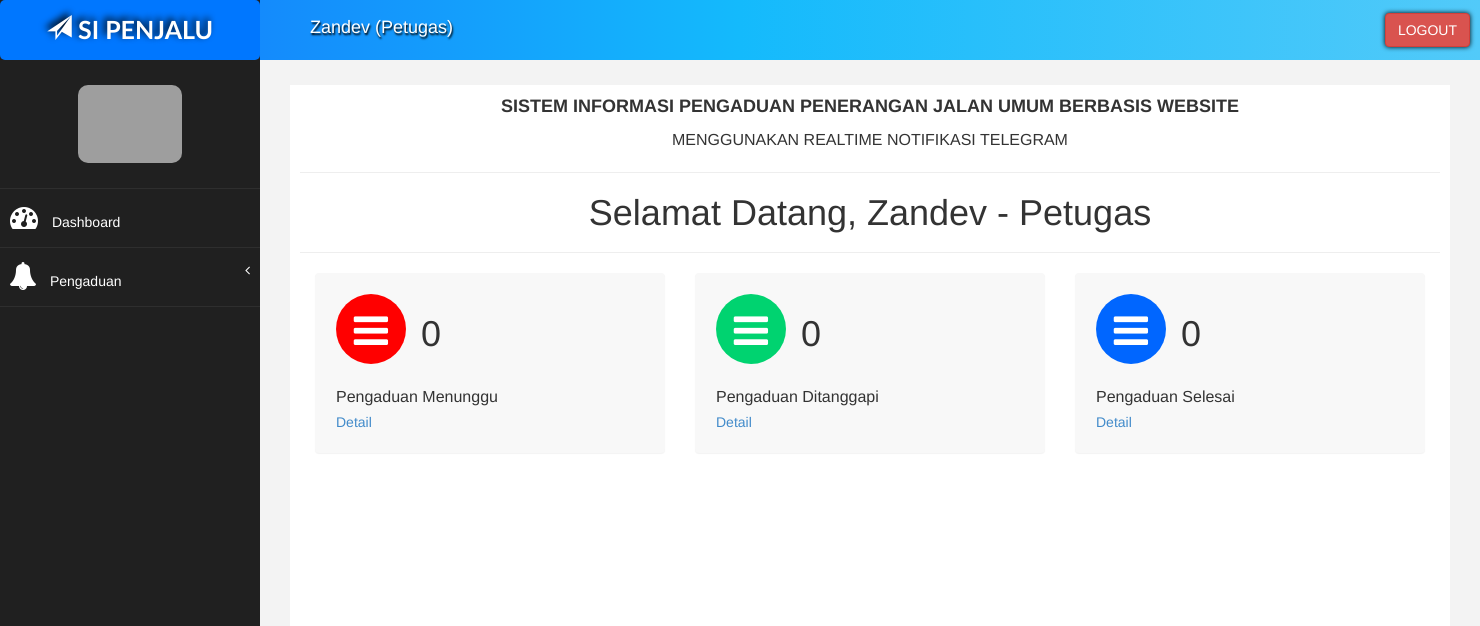
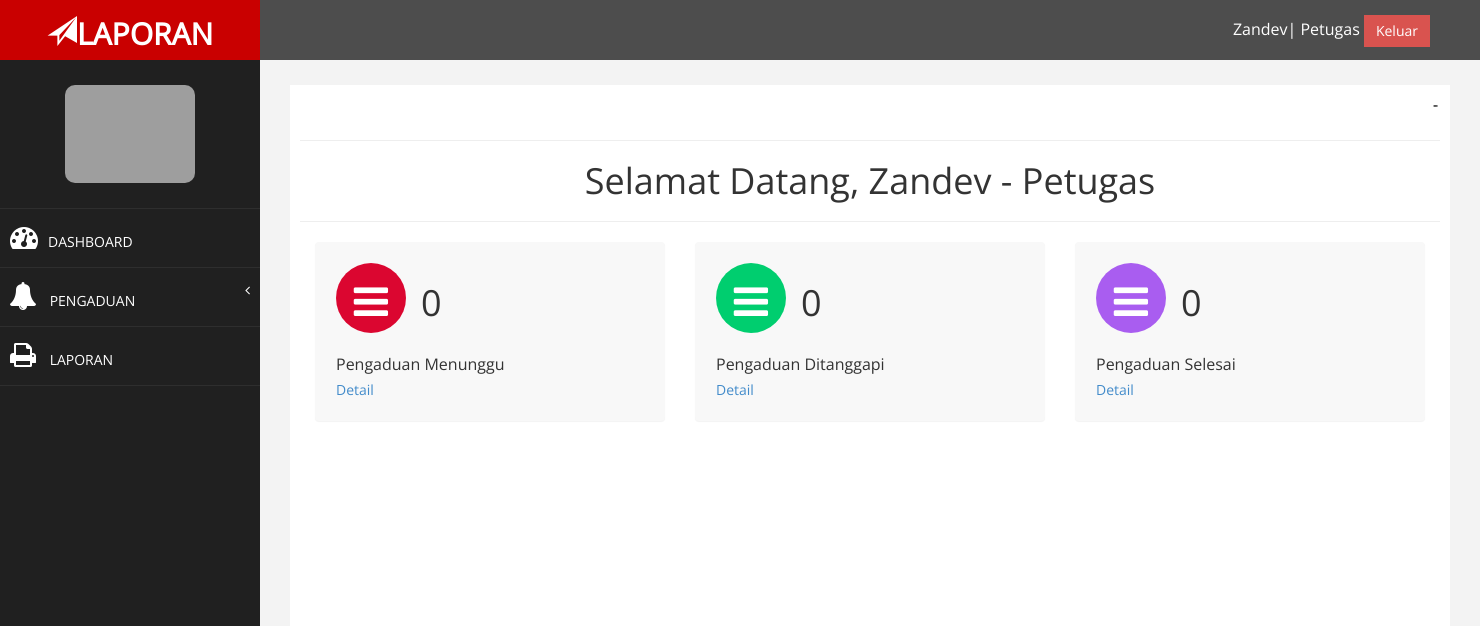
Before and after one commit to ddddddwwwwiiiaap/Project-LaporanFasilitas, a PHP site: page /index.php in a window 1480 px wide. Shown: the top 626 px of the page. Run offline with PHP 8.4, Linux system fonts and the light colour scheme; a user stored in the database is signed in; data that the repository does not hold is empty; some libraries are stand-ins or nearby versions; grey boxes are pictures that could not be loaded.

Commit message:
memperbaiki tampilan

```diff
--- a/index.php
+++ b/index.php
@@ -2,7 +2,7 @@
 
 session_start();
 if (isset($_SESSION['ses_nama']) == "") {
-  header("location: login");
+	header("location: login.php");
 } else {
 	$data_id = $_SESSION["ses_id"];
 	$data_nama = $_SESSION["ses_nama"];
@@ -20,19 +20,16 @@
 <head>
 	<meta charset="utf-8" />
 	<meta name="viewport" content="width=device-width, initial-scale=1.0" />
-  <title>SI PENJALU</title>
-  <link rel="icon" href="assets/img/tittle.png" type="image/icon type">
+	<title>LAPORAN FASILITAS</title>
 	<!-- BOOTSTRAP STYLES-->
 	<link href="assets/css/bootstrap.css" rel="stylesheet" />
 	<!-- FONTAWESOME STYLES-->
 	<link href="assets/css/font-awesome.css" rel="stylesheet" />
 	<!-- CUSTOM STYLES-->
-  <link href="assets/css/style.css" rel="stylesheet" />
+	<link href="assets/css/custom.css" rel="stylesheet" />
 	<!-- GOOGLE FONTS-->
 	<link href='http://fonts.googleapis.com/css?family=Open+Sans' rel='stylesheet' type='text/css' />
-  <link rel="preconnect" href="https://fonts.googleapis.com">
-  <link rel="preconnect" href="https://fonts.gstatic.com" crossorigin>
-  <link href="https://fonts.googleapis.com/css2?family=Roboto&display=swap" rel="stylesheet">
+
 	<link rel="stylesheet" href="dist/css/select2.min.css" />
 
 	<link href="assets/js/dataTables/dataTables.bootstrap.css" rel="stylesheet" />
@@ -56,37 +53,24 @@
 					<span class="icon-bar"></span>
 					<span class="icon-bar"></span>
 				</button>
-        <a href="index.php" class="navbar-brand">
-          <i class="glyphicon glyphicon-send"></i> SI PENJALU</a>
+				<a href="dashboard.php" class="navbar-brand">
+					<i class="glyphicon glyphicon-send"></i>LAPORAN</a>
 			</div>
-      <div class="namalevel">
-        <?= $data_nama; ?>
-        (<?= $data_level; ?>)
+			<div style="color: white;
+                padding: 15px 50px 5px 50px;
+                float: right;
+                font-size: 16px;">
+				<?= $data_nama; ?>|
+				<?= $data_level; ?>
+				<a href="logout.php" onclick="return confirm('Apakah anda yakin ingin keluar dari aplikasi ini ?')" class="btn btn-danger square-btn-adjust">Keluar</a>
 			</div>
-
-      <!-- kondisi tombol logout -->
-      <?php if ($data_level == "Administrator") { ?>
-        <div style="float : right;">
-          <a href="logout" onclick="return confirm('Apakah anda yakin ingin keluar dari aplikasi ini ?')" class="btn btn-danger square-btn-adjust">LOGOUT</a>
-        </div>
-      <?php
-      }
-      ?>
-      <?php if ($data_level == "Petugas") { ?>
-        <div style="float : right;">
-          <a href="logout" onclick="return confirm('Apakah anda yakin ingin keluar dari aplikasi ini ?')" class="btn btn-danger square-btn-adjust">LOGOUT</a>
-        </div>
-      <?php
-      }
-      ?>
-      <!-- akhir kondisi -->
 		</nav>
 		<!-- /. NAV TOP  -->
 		<nav class="navbar-default navbar-side" role="navigation">
 			<div class="sidebar-collapse">
 				<ul class="nav" id="main-menu">
 					<li class="text-center">
-            <img src="assets/img/tittle.png" class="user-image img-responsive" width="40%" />
+						<img src="https://ppid.dephub.go.id/informasi_serta_merta.png" class="user-image img-responsive" width="50%" />
 					</li>
 
 					<!-- Level  -->
@@ -96,50 +80,56 @@
 
 						<li>
 							<a href="?page=admin-def">
-                <i class="fa fa-dashboard fa-2x"></i> Dashboard</a>
+								<i class="fa fa-dashboard fa-2x"></i> DASHBOARD</a>
 						</li>
 
 						<li>
 							<a href="#">
-                <i class="fa fa-file fa-2x"></i> Master Data
+								<i class="fa fa-file fa-2x"></i> MASTER DATA
 								<span class="fa arrow"></span>
 							</a>
 							<ul class="nav nav-second-level">
 								<li>
-                  <a href="?page=pengadu_view">Data Pengadu</a>
+									<a href="?page=pengadu_view">DATA PENGADU</a>
 								</li>
 								<li>
-                  <a href="?page=jenis_view">Jenis Pengaduan</a>
+									<a href="?page=jenis_view">JENIS PENGADUAN</a>
 								</li>
 							</ul>
 						</li>
 
 						<li>
 							<a href="#">
-                <i class="fa fa-bell fa-2x"></i> Pengaduan
+								<i class="fa fa-bell fa-2x"></i> PENGADUAN
 								<span class="fa arrow"></span>
 							</a>
 							<ul class="nav nav-second-level">
 								<li>
-                  <a href="?page=aduan_admin">Menunggu</a>
+									<a href="?page=aduan_admin">MENUNGGU</a>
 								</li>
 								<li>
-                  <a href="?page=aduan_admin_tanggap">Ditanggapi</a>
+									<a href="?page=aduan_admin_tanggap">DITANGGAPI</a>
 								</li>
 								<li>
-                  <a href="?page=aduan_admin_selesai">Selesai</a>
+									<a href="?page=aduan_admin_selesai">SELESAI</a>
 								</li>
 							</ul>
 						</li>
 
 						<li>
+							<a href="?page=laporan">
+								<i class="fa fa-print fa-2x"></i> LAPORAN
+							</a>
+						</li>
+
+						<li>
 							<a href="?page=telegram">
-                <i class="fa fa-comments-o fa-2x"></i> Telegram</a>
+								<i class="fa fa-comments-o fa-2x"></i> TELEGRAM</a>
 						</li>
 
 						<li>
 							<a href="?page=user_data">
-                <i class="fa fa-user fa-2x"></i> Pengguna</a>
+								<i class="fa fa-user fa-2x"></i> PENGGUNA</a>
 						</li>
 
 						</li>
@@ -149,38 +139,45 @@
 					?>
 						<li>
 							<a href="?page=petugas-def">
-                <i class="fa fa-dashboard fa-2x"></i> Dashboard</a>
+								<i class="fa fa-dashboard fa-2x"></i>DASHBOARD</a>
 						</li>
 						<li>
 							<a href="#">
-                <i class="fa fa-bell fa-2x"></i> Pengaduan
+								<i class="fa fa-bell fa-2x"></i> PENGADUAN
 								<span class="fa arrow"></span>
 							</a>
 							<ul class="nav nav-second-level">
 								<li>
-                  <a href="?page=aduan_admin">Menunggu</a>
+									<a href="?page=aduan_admin">MENUNGGU</a>
 								</li>
 								<li>
-                  <a href="?page=aduan_admin_tanggap">Ditanggapi</a>
+									<a href="?page=aduan_admin_tanggap">DITANGGAPU</a>
 								</li>
 								<li>
-                  <a href="?page=aduan_admin_selesai">Selesai</a>
+									<a href="?page=aduan_admin_selesai">SSELESAI</a>
 								</li>
 							</ul>
 						</li>
+
+						<li>
+							<a href="?page=laporan">
+								<i class="fa fa-print fa-2x"></i> LAPORAN
+							</a>
+						</li>
+
 					<?php
 					} elseif ($data_level == "Pengadu") {
 					?>
 
 						<li>
 							<a href="?page=pengadu">
-                <i class="fa fa-dashboard fa-2x"></i> Dashboard</a>
+								<i class="fa fa-dashboard fa-2x"></i> DASHBOARD</a>
 						</li>
 
 
 						<li>
 							<a href="?page=aduan_view">
-                <i class="fa fa-bell fa-2x"></i> Pengaduan
+								<i class="fa fa-bell fa-2x"></i> PENGADUAN
 							</a>
 						</li>
 
@@ -196,18 +193,13 @@
 			<div id="page-inner">
 				<div class="row">
 					<div class="col-md-12">
-            <style>
-              #marquee {
-                margin-top: -8px;
-                text-align: center;
-              }
-            </style>
-            <h4 id="marquee">
-              <b> SISTEM INFORMASI PENGADUAN PENERANGAN JALAN UMUM BERBASIS WEBSITE </b>
-              <p style="margin-top: -10px;">MENGGUNAKAN REALTIME NOTIFIKASI TELEGRAM</p>
-            </h4>
+						<marquee>
+							<b>- SISTEM INFORMASI LAPORAN FASILITAS BERBASIS WEBSITE | FITUR TAMBAHAN YANG ADA PADA APLIKASI INI MENGGUNAKAN
+								REALTIME NOTIFIKASI TELEGRAM -
+							</b>
+						</marquee>
 						<!-- Menjadikan page web dinamis,
-                dengan menjadikan page lain yang dipanggil sebagai sebuah konten dari index.php-->
+                dengan menjadikan page lain yang dipanggil sebagai sebuah konten dari dashboard.php-->
 						<?php
 						if (isset($_GET['page'])) {
 							$hal = $_GET['page'];
@@ -253,6 +245,7 @@
                   case 'jenis_hapus':
                     include "admin/jenis/jenis_hapus.php";
                     break;
+
 
 									//pengadu
                   case 'pengadu_view':
@@ -327,9 +320,6 @@
 						?>
 					</div>
 				</div>
-
-
-
 				<!-- /. WRAPPER  -->
 				<!-- SCRIPTS -AT THE BOTOM TO REDUCE THE LOAD TIME-->
 				<!-- JQUERY SCRIPTS -->
```
Also changed, not shown: login.php (+4 -4 lines), loginAdmin.php (+5 -5 lines). Lines whose indentation alone changed are shown as unchanged.
